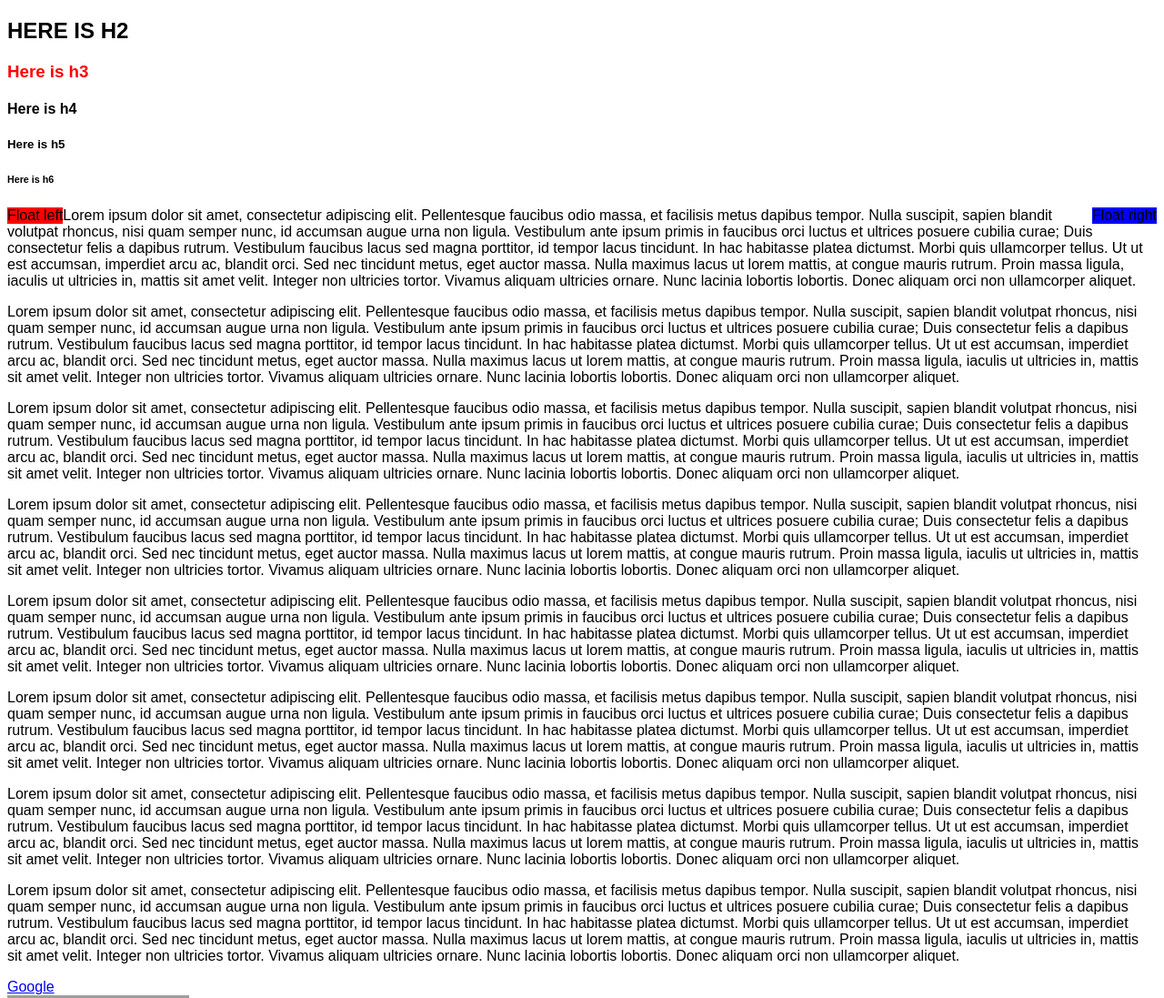
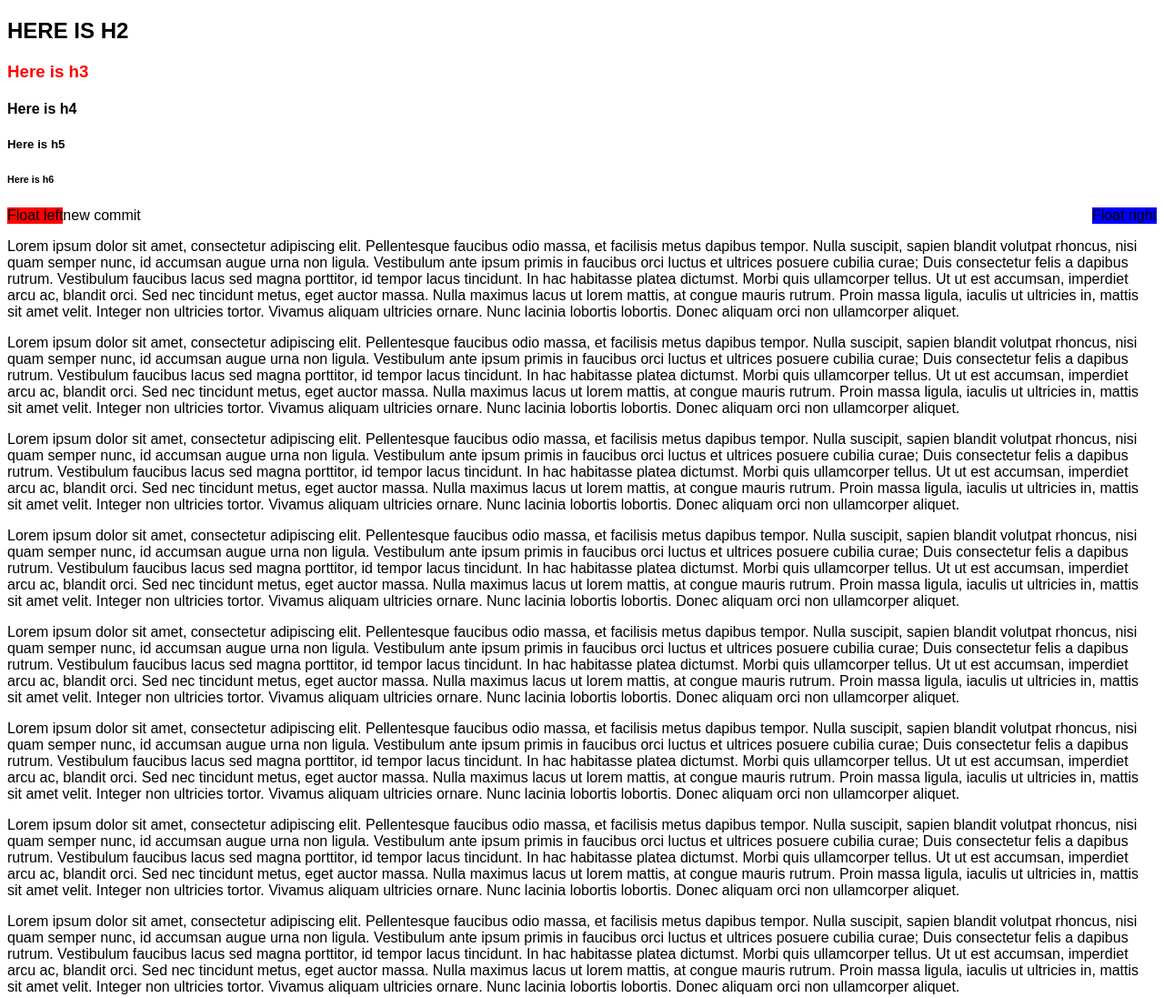
Before and after one commit to anamariacla/test, a website built with Parcel: page index.html in a window 1280 px wide. Shown: the top 1097 px of the page at 91% size. Built offline with nearby package versions, Linux system fonts and the light colour scheme; grey boxes are pictures that could not be loaded.

Commit message:
new commit
Here I added a new line with new commit

```diff
--- a/index.html
+++ b/index.html
@@ -17,6 +17,7 @@
     <h4>Here is h4</h4>
     <h5>Here is h5</h5>
     <h6>Here is h6</h6>
+    new commit
     <span style="float:left;background-color:red;">Float left</span>
     <span style="float:right;background-color:blue;">Float right</span>
     <p>
```
